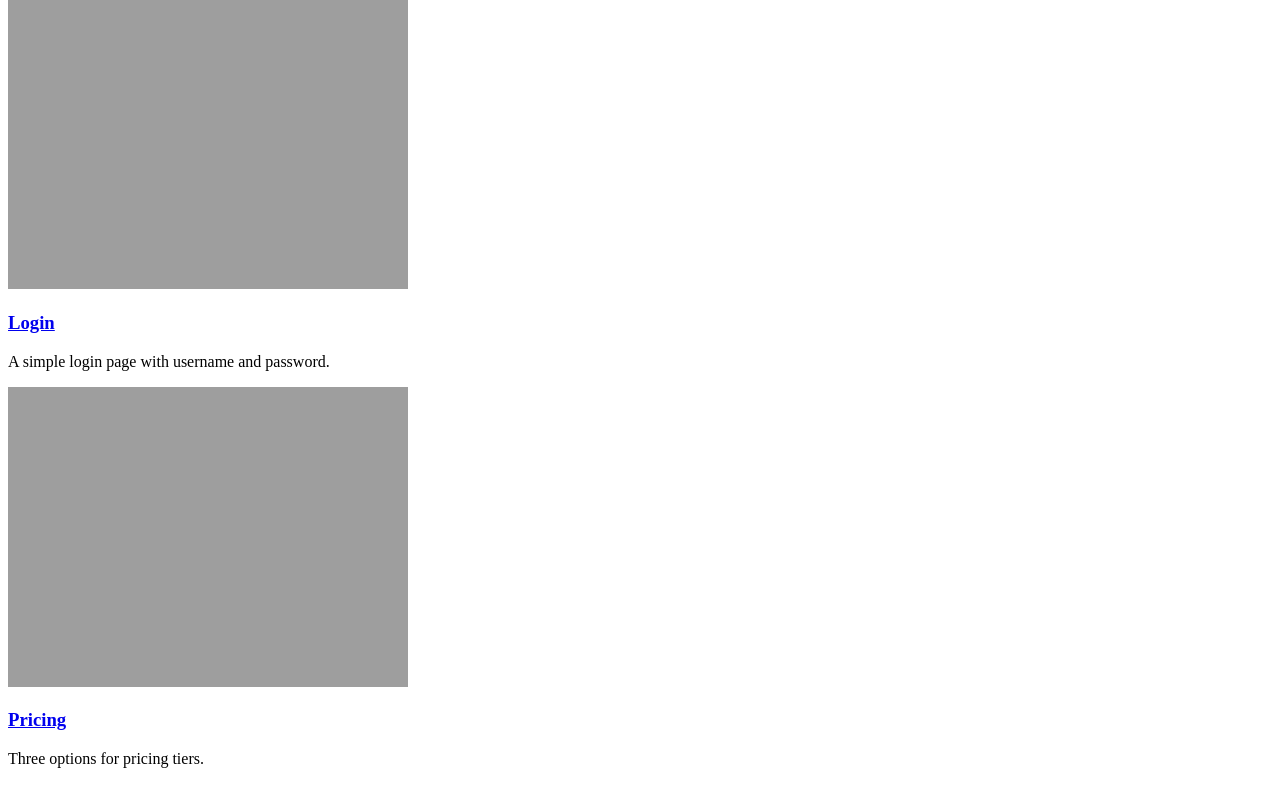
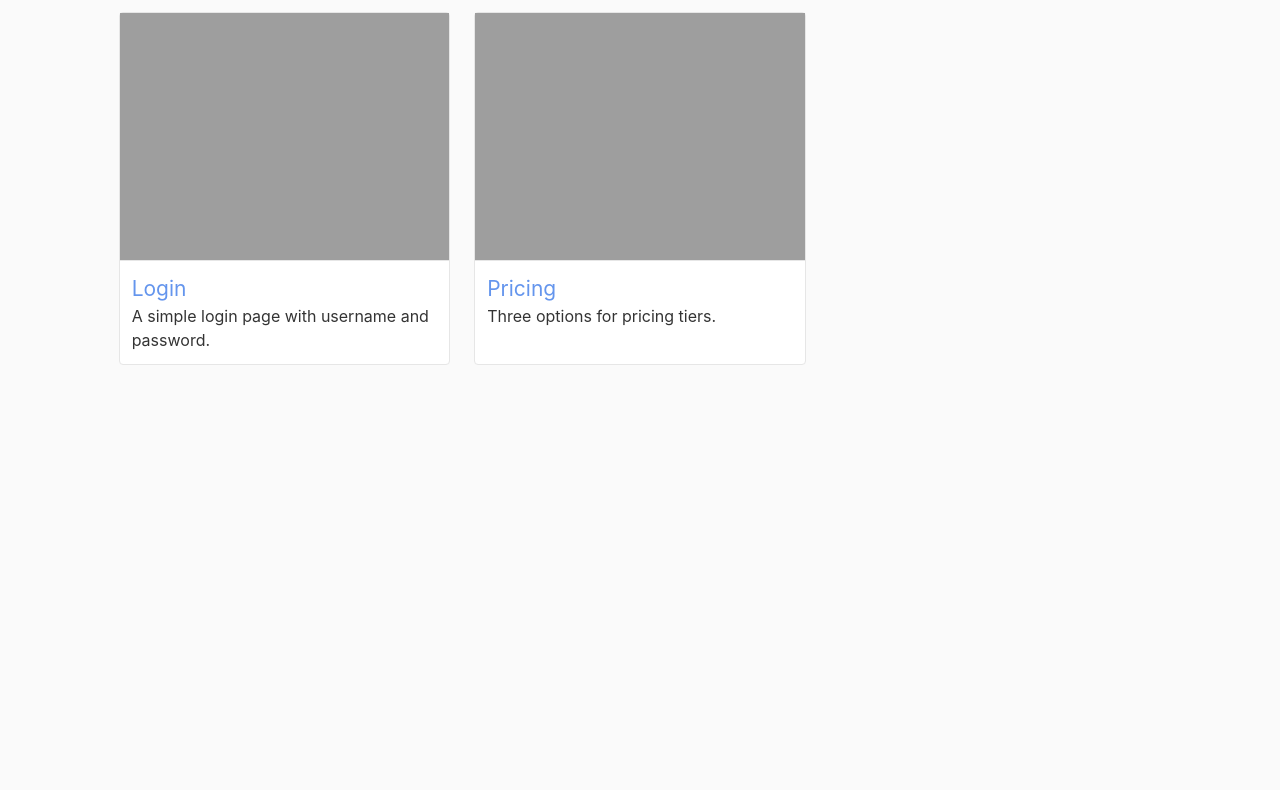
Before and after one commit to dlcNine/sandbox-examples, a website: page index.html in a window 1280 px wide. Shown: the part 178-968 px from the top of the page. After the commit the page ends 800 px from the top, so only its background shows below. Drawn offline with Linux system fonts and the light colour scheme; the site is published under a folder, as on GitHub Pages, so addresses that start at the root find nothing.

Commit message:
fix filepath

```diff
--- a/index.html
+++ b/index.html
@@ -4,7 +4,7 @@
     <meta charset="utf-8">
     <meta name="viewport" content="width=device-width, initial-scale=1">
     <title>Sandbox Examples</title>
-    <link rel="stylesheet" href="/public/css/sandbox-min.css" type="text/css">
+    <link rel="stylesheet" href="./public/css/sandbox-min.css" type="text/css">
 </head>
 <body>
     <nav class="navbar dark">
```
